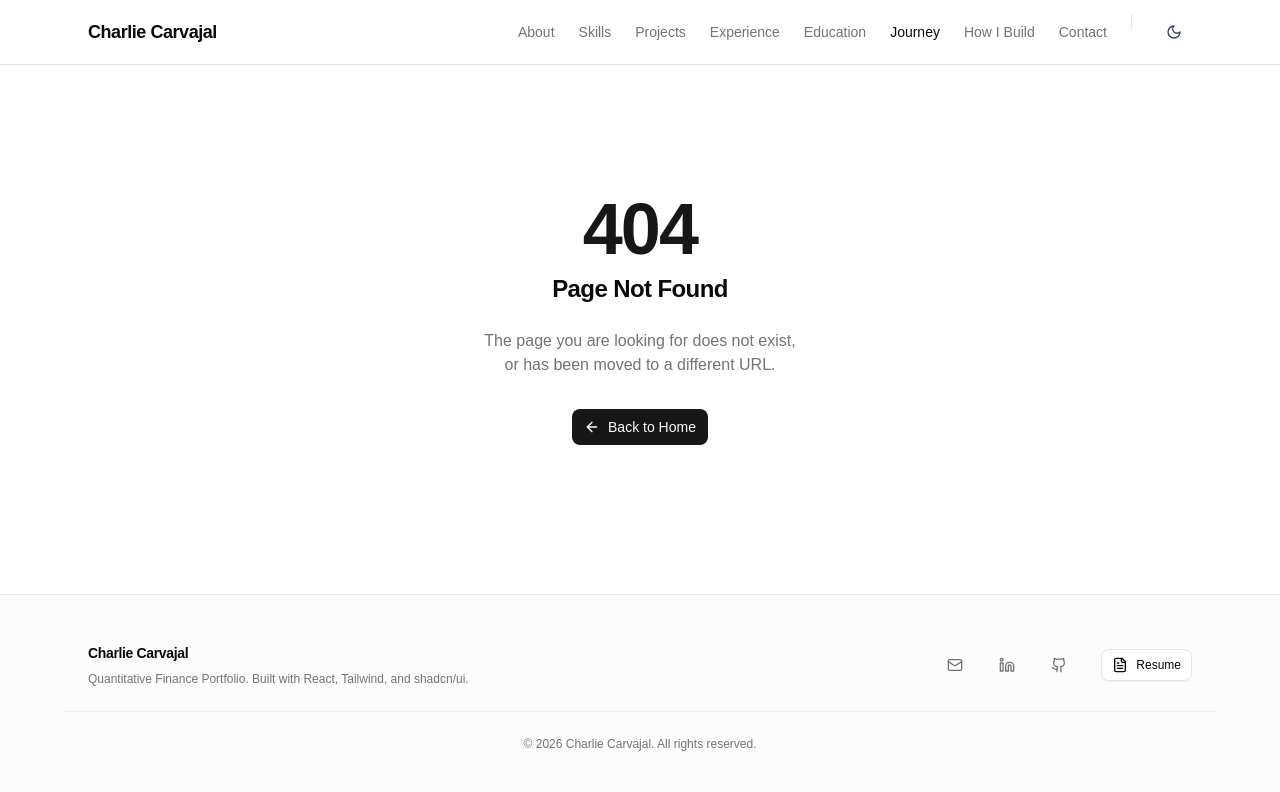
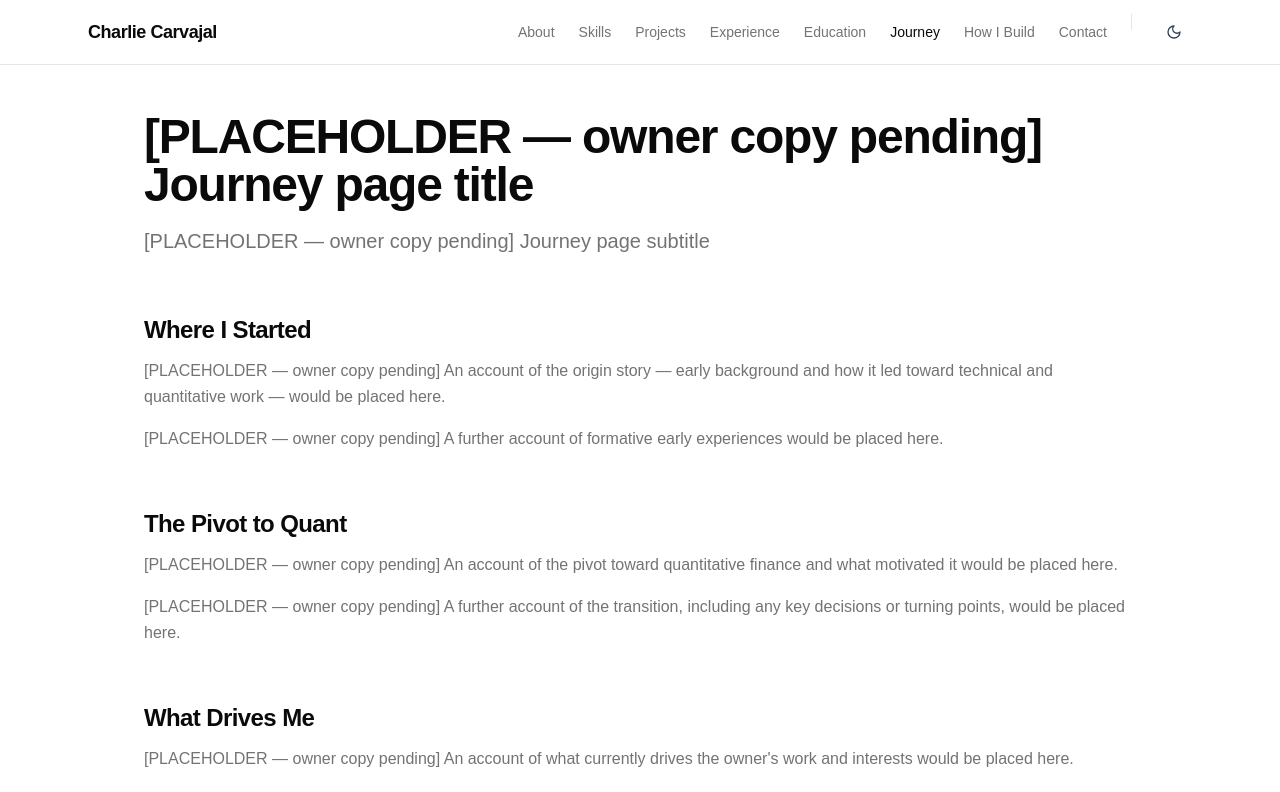
Before and after one commit to Emax25/portfolio-website, a React (Vite) app: page /journey in a window 1280 px wide. Shown: the top 792 px of the page. Built offline with nearby package versions, Linux system fonts and the light colour scheme.

Commit message:
Phase 2: /journey page with lazy route, About link to full journey

```diff
--- a/src/App.tsx
+++ b/src/App.tsx
@@ -11,6 +11,10 @@ const ProjectDetail = lazy(() =>
 
 const HowIBuild = lazy(() =>
   import('@/pages/how-i-build').then((m) => ({ default: m.HowIBuild }))
+);
+
+const Journey = lazy(() =>
+  import('@/pages/journey').then((m) => ({ default: m.Journey }))
 );
 
 function LoadingFallback() {
@@ -58,6 +62,14 @@ function App() {
                 </Suspense>
               }
             />
+            <Route
+              path="journey"
+              element={
+                <Suspense fallback={<LoadingFallback />}>
+                  <Journey />
+                </Suspense>
+              }
+            />
             <Route path="*" element={<NotFound />} />
           </Route>
         </Routes>
--- a/src/components/sections/about.tsx
+++ b/src/components/sections/about.tsx
@@ -1,4 +1,5 @@
 import { motion } from 'motion/react';
+import { Link } from 'react-router-dom';
 import { MapPin, Sparkles } from 'lucide-react';
 import { aboutCards, profile } from '@/content/profile';
 
@@ -34,6 +35,12 @@ export function About() {
             {profile.bio.map((paragraph, index) => (
               <p key={index}>{paragraph}</p>
             ))}
+            <Link
+              to="/journey"
+              className="inline-block text-sm text-muted-foreground hover:text-foreground transition-colors"
+            >
+              Read my full journey &rarr;
+            </Link>
           </div>
 
           {/* Quick Highlight Cards */}
--- /dev/null
+++ b/src/pages/journey.tsx
@@ -0,0 +1,41 @@
+import { motion } from 'motion/react';
+import { journey } from '@/content/journey';
+import { usePageTitle } from '@/lib/use-page-title';
+
+export function Journey() {
+  usePageTitle('My Journey');
+
+  const isReduced = typeof window !== 'undefined' && window.matchMedia('(prefers-reduced-motion: reduce)').matches;
+
+  const animationProps = isReduced
+    ? {}
+    : {
+        initial: { opacity: 0, y: 20 },
+        animate: { opacity: 1, y: 0 },
+        transition: { duration: 0.5 },
+      };
+
+  return (
+    <div className="container mx-auto px-4 py-12 max-w-5xl">
+      <motion.div className="space-y-10" {...animationProps}>
+        {/* Intro */}
+        <div className="space-y-4">
+          <h1 className="text-3xl md:text-5xl font-bold tracking-tight">{journey.title}</h1>
+          <p className="text-xl text-muted-foreground leading-relaxed max-w-3xl">{journey.subtitle}</p>
+        </div>
+
+        {/* Sections */}
+        {journey.sections.map((section) => (
+          <section key={section.id} className="space-y-3 pt-4">
+            <h2 className="text-2xl font-bold tracking-tight">{section.heading}</h2>
+            <div className="space-y-4 text-muted-foreground leading-relaxed text-base">
+              {section.body.map((paragraph, index) => (
+                <p key={index}>{paragraph}</p>
+              ))}
+            </div>
+          </section>
+        ))}
+      </motion.div>
+    </div>
+  );
+}
```
